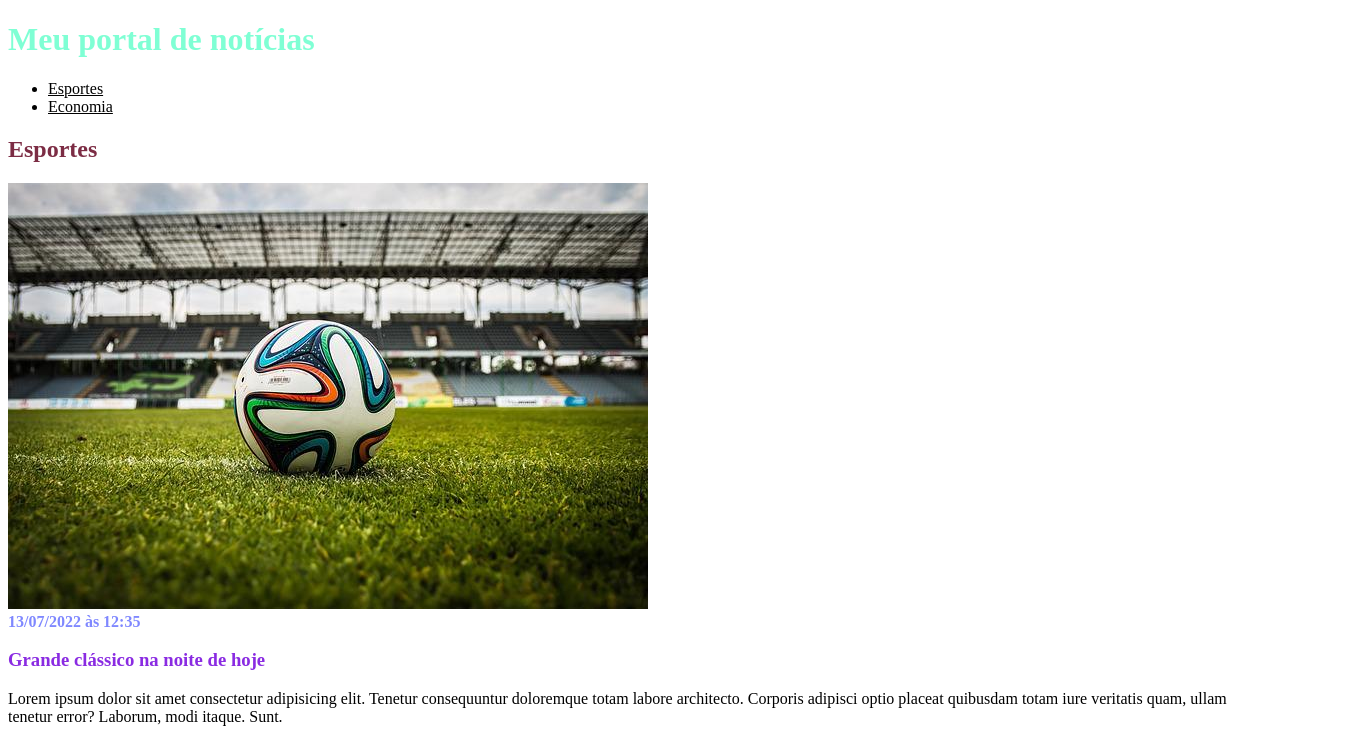
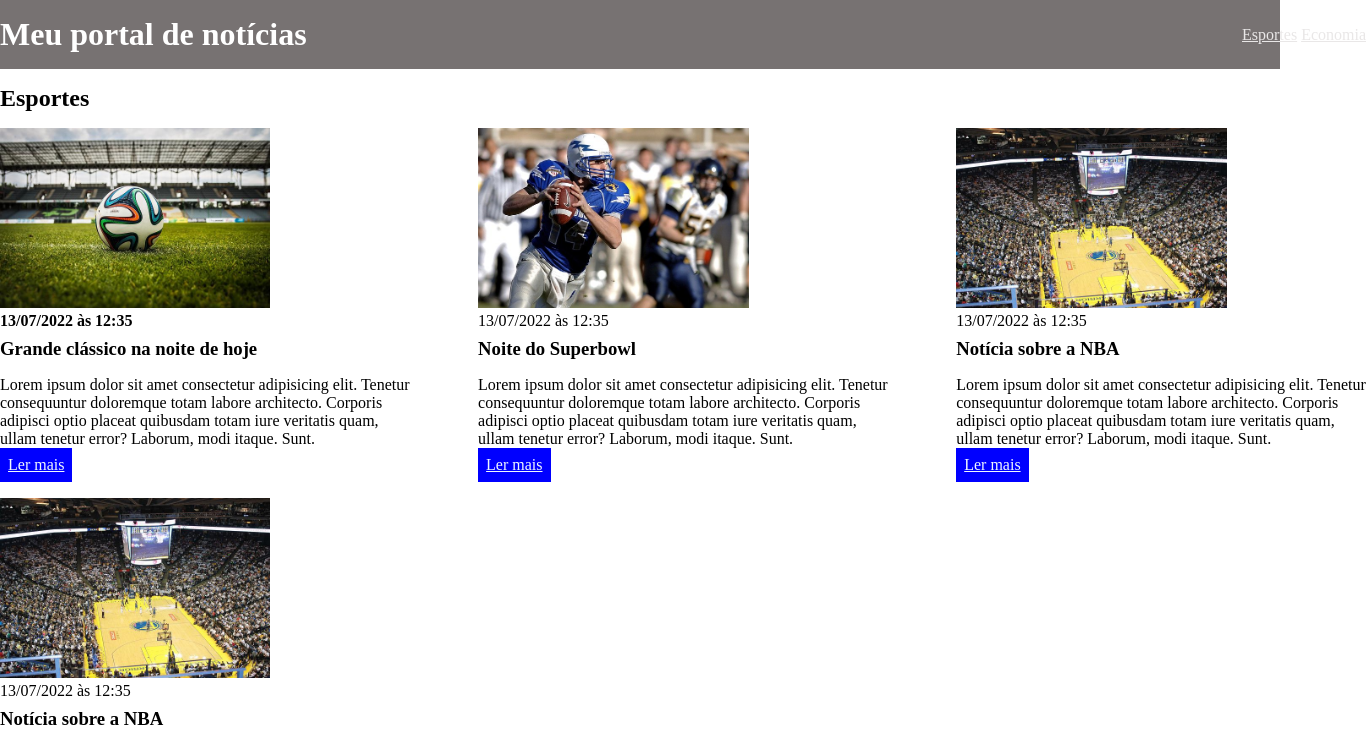
Before and after one commit to JohnyMarques/HTML, a plain HTML site: page index2.html in a window 1280 px wide. Shown: the top 739 px of the page, 1366 px wide, since content can reach past the window. Drawn offline with Linux system fonts and the light colour scheme.

Commit message:
CSS ATÉ A AULA 6

```diff
--- a/index2.css
+++ b/index2.css
@@ -1,19 +1,66 @@
-h1{
-    color: aquamarine;
+* {
+    box-sizing: border-box;
+    margin: 0;
+    padding: 0;
 }
-h2{
-    color: rgb(124, 44, 68);
+body > header {
+    background-color: rgb(119, 114, 114);
+    padding: 16px 0;
+    color: white;
 }
-h3{
-    color: blueviolet;
+
+header .container {
+    display: flex;
+    align-items: center;
+    justify-content: space-between;
+
+    }
+
+header li{
+    display: inline;
 }
-#economia h2{
-    color: blue;
-}
-.data {
-    color: rgb(127, 136, 255);
+header li a{
+    color: rgb(233, 231, 231);
+
 
 }
-* {
-    color: rgb(0, 0, 0);
+
+.container {
+    width: 1366px;
+    margin: 0 auto 0 auto;
 }
+
+.articles {
+    display: flex;
+    flex-wrap: wrap;
+    justify-content: space-between;
+}
+
+.articles article img {
+    height: 180px;
+
+}
+
+.articles article{
+    width: 30%;
+}
+
+    section{
+        padding: 16px 0;
+    }
+    section h2,
+    .articles article {
+        margin-bottom: 16px;
+    }
+
+    .articles article h3 {
+        margin-top: 8px;
+        margin-bottom: 16px;
+    }
+
+    .articles article a{
+    background-color: blue;
+    color: aliceblue;
+    padding: 8px;
+    display: inline-block;
+    }
--- a/index2.html
+++ b/index2.html
@@ -9,6 +9,7 @@
 </head>
 <body>
     <header>
+     <div class="container">
         <h1>Meu portal de notícias</h1>
         <nav>
             <ul>
@@ -20,9 +21,12 @@
                 </li>
             </ul>
         </nav>
+     </div>
     </header>
     <section>
+       <div class="container">
         <h2>Esportes</h2>
+       <div class="articles">
         <article>
             <img src="./imagens/futebol.jpg" alt="Bola de futebol no gramado" />
             <header>
@@ -67,9 +71,13 @@
             </p>
             <a href="#" title="Leia a notícia completa">Ler mais</a>
         </article>
+       </div>
+       </div>
     </section>
     <section id="economia">
+            <div class="container">
                 <h2>Economia</h2>
+           <div class="articles">
             <article>
                 <img src="./imagens/dolares.jpg" alt="Muitos dólares" />
                 <header>
@@ -103,6 +111,8 @@
                 </p>
                 <a href="#" title="Leia a notícia completa">Ler mais</a>
             </article>
+           </div>
+            </div>
     </section>
 </body>
 </html>
```
Lines whose indentation alone changed are shown as unchanged.
